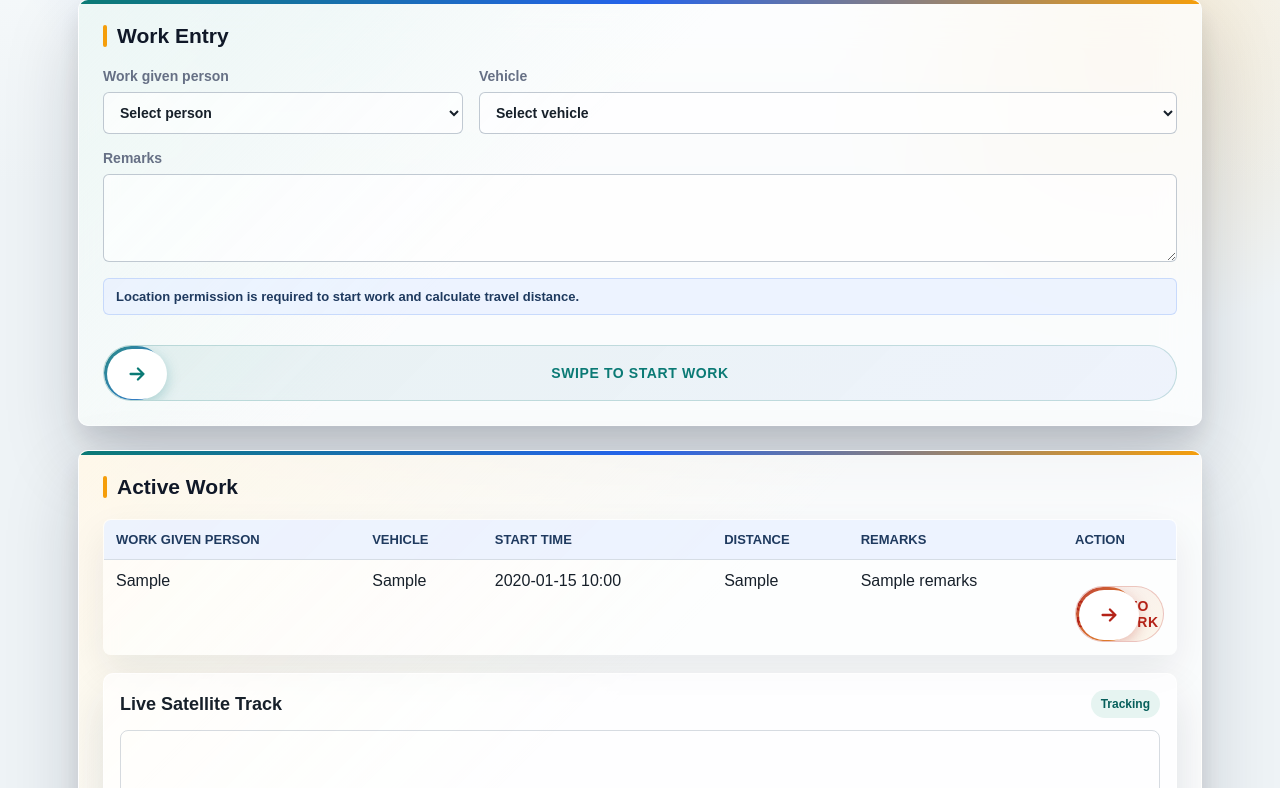
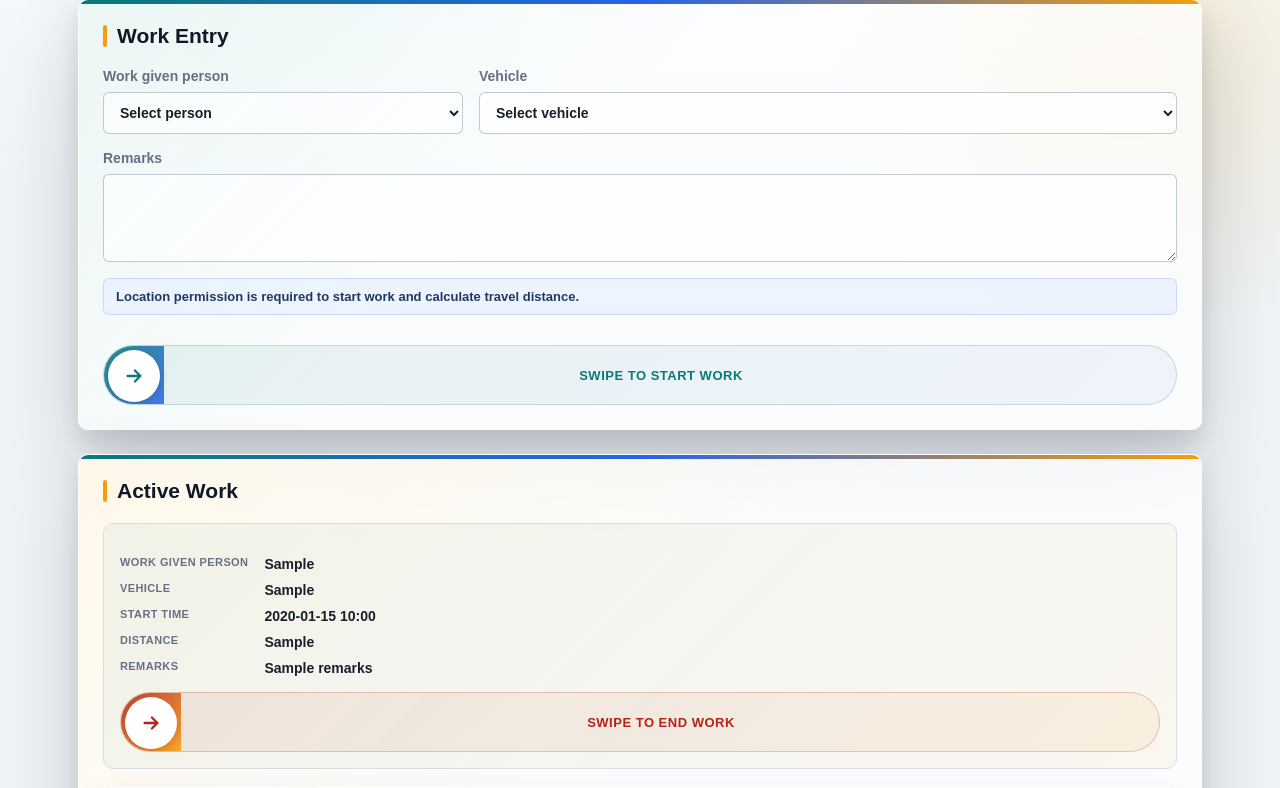
Before and after one commit to Gowtham-KR6672/Driverlogin, a Flask app: template templates/work_entry.html in a window 1280 px wide. Shown: the part 117-905 px from the top of the page. Run offline with Flask 3, Linux system fonts and the light colour scheme; the template is opened without the code that fills it: most values are stand-ins (such as "Sample title", 1, 10 or a date in 2020); a map, chart or similar area stays blank; some libraries are stand-ins or nearby versions.

Commit message:
Add files via upload

```diff
--- a/static/style.css
+++ b/static/style.css
@@ -1398,15 +1398,18 @@ tbody tr:last-child td {
 }
 
 .swipe {
+    display: block;
     margin-top: 14px;
+    max-width: 100%;
     width: 100%;
 }
 
 .swipe-track {
     background: linear-gradient(135deg, rgba(11, 122, 117, 0.08), rgba(37, 99, 235, 0.06));
     border: 1px solid rgba(11, 122, 117, 0.2);
-    border-radius: 999px;
-    height: 56px;
+    border-radius: 32px;
+    box-sizing: border-box;
+    height: 60px;
     overflow: hidden;
     position: relative;
     touch-action: pan-y;
@@ -1416,29 +1419,30 @@ tbody tr:last-child td {
 
 .swipe-fill {
     background: linear-gradient(135deg, rgba(11, 122, 117, 0.85), rgba(37, 99, 235, 0.85));
-    border-radius: 999px;
     height: 100%;
     left: 0;
     position: absolute;
     top: 0;
-    width: 50px;
+    width: 56px;
     z-index: 1;
 }
 
 .swipe-label {
     align-items: center;
+    bottom: 0;
     color: #0b7a75;
     display: flex;
-    font-size: 14px;
+    font-size: 13px;
     font-weight: 800;
-    height: 100%;
     justify-content: center;
-    letter-spacing: 0.6px;
+    left: 60px;
+    letter-spacing: 0.5px;
     pointer-events: none;
     position: absolute;
+    right: 18px;
+    text-align: center;
     text-transform: uppercase;
     top: 0;
-    width: 100%;
     z-index: 2;
 }
 
@@ -1446,20 +1450,20 @@ tbody tr:last-child td {
     align-items: center;
     background: #ffffff;
     border: none;
-    border-radius: 999px;
-    box-shadow: 0 4px 14px rgba(11, 122, 117, 0.28);
+    border-radius: 50%;
+    box-shadow: 0 2px 8px rgba(0, 0, 0, 0.18);
     color: #0b7a75;
     cursor: grab;
     display: flex;
-    height: 50px;
+    height: 52px;
     justify-content: center;
-    left: 3px;
+    left: 4px;
     padding: 0;
     position: absolute;
-    top: 3px;
+    top: 4px;
     touch-action: none;
     transform: translateX(0);
-    width: 60px;
+    width: 52px;
     z-index: 3;
 }
 
@@ -1487,7 +1491,7 @@ tbody tr:last-child td {
 
 .swipe-end .swipe-thumb {
     color: #b42318;
-    box-shadow: 0 4px 14px rgba(180, 35, 24, 0.28);
+    box-shadow: 0 2px 8px rgba(180, 35, 24, 0.28);
 }
 
 .swipe-confirmed .swipe-label {
@@ -1495,6 +1499,38 @@ tbody tr:last-child td {
     opacity: 1 !important;
 }
 
+.work-active-card {
+    background: linear-gradient(135deg, rgba(11, 122, 117, 0.05), rgba(245, 158, 11, 0.05));
+    border: 1px solid var(--line);
+    border-radius: 10px;
+    margin-top: 16px;
+    overflow: hidden;
+    padding: 16px;
+}
+
+.work-active-grid {
+    display: grid;
+    gap: 10px 16px;
+    grid-template-columns: max-content 1fr;
+    margin-bottom: 16px;
+}
+
+.work-active-grid dt {
+    color: var(--muted);
+    font-size: 11px;
+    font-weight: 800;
+    letter-spacing: 0.4px;
+    text-transform: uppercase;
+}
+
+.work-active-grid dd {
+    color: var(--text);
+    font-size: 14px;
+    font-weight: 700;
+    margin: 0;
+    word-break: break-word;
+}
+
 .btn-primary {
     background: var(--primary);
     color: white;
--- a/templates/work_entry.html
+++ b/templates/work_entry.html
@@ -53,26 +53,20 @@
 
 <section class="panel">
     <h2>Active Work</h2>
-    <table>
-        <thead>
-            <tr>
-                <th>Work Given Person</th>
-                <th>Vehicle</th>
-                <th>Start Time</th>
-                <th>Distance</th>
-                <th>Remarks</th>
-                <th>Action</th>
-            </tr>
-        </thead>
-        <tbody>
     {% for entry in entries %}
-                <tr>
-                    <td data-label="Work Given Person">{{ entry.work_given_person }}</td>
-                    <td data-label="Vehicle">{{ entry.vehicle_type|capitalize }}</td>
-                    <td data-label="Start Time">{{ entry.next_start_time.strftime("%Y-%m-%d %H:%M") }}</td>
-                    <td data-label="Distance" id="activeDistance">{{ entry.distance_display }}</td>
-                    <td data-label="Remarks">{{ entry.remarks or "-" }}</td>
-                    <td data-label="Action">
+        <div class="work-active-card">
+            <dl class="work-active-grid">
+                <dt>Work Given Person</dt>
+                <dd>{{ entry.work_given_person }}</dd>
+                <dt>Vehicle</dt>
+                <dd>{{ entry.vehicle_type|capitalize }}</dd>
+                <dt>Start Time</dt>
+                <dd>{{ entry.next_start_time.strftime("%Y-%m-%d %H:%M") }}</dd>
+                <dt>Distance</dt>
+                <dd id="activeDistance">{{ entry.distance_display }}</dd>
+                <dt>Remarks</dt>
+                <dd>{{ entry.remarks or "-" }}</dd>
+            </dl>
             <form method="post" action="{{ url_for('end_work_entry', entry_id=entry.id) }}" class="inline-form" id="endWorkForm{{ entry.id }}">
                 <div class="swipe swipe-end" data-swipe data-form-id="endWorkForm{{ entry.id }}" data-label="Swipe to End Work" data-confirmed-label="Ending…">
                     <div class="swipe-track">
@@ -85,15 +79,10 @@
                 </div>
                 <button type="submit" class="visually-hidden" tabindex="-1" aria-hidden="true">End</button>
             </form>
-                    </td>
-                </tr>
+        </div>
     {% else %}
-                <tr>
-                    <td colspan="6">No active work. Start a new work entry above.</td>
-                </tr>
+        <p class="empty-state">No active work. Start a new work entry above.</p>
     {% endfor %}
-        </tbody>
-    </table>
     {% if entries %}
         <div class="map-card work-map-card">
             <div class="map-card-header">
@@ -285,7 +274,7 @@
             position = value;
             const clamped = Math.max(0, Math.min(maxOffset, value));
             thumb.style.transform = "translateX(" + clamped + "px)";
-            fill.style.width = (clamped + thumb.offsetWidth) + "px";
+            fill.style.width = (clamped + thumb.offsetWidth + 8) + "px";
             const progress = maxOffset ? clamped / maxOffset : 0;
             label.style.opacity = String(Math.max(0, 1 - progress * 1.4));
         }
@@ -326,7 +315,7 @@
             if (confirmed) return;
             dragging = true;
             startX = event.clientX;
-            maxOffset = track.clientWidth - thumb.offsetWidth - 6;
+            maxOffset = track.clientWidth - thumb.offsetWidth - 8;
             thumb.setPointerCapture(event.pointerId);
             thumb.style.transition = "none";
             fill.style.transition = "none";
@@ -359,7 +348,7 @@
 
         window.addEventListener("resize", function () {
             if (!confirmed) {
-                maxOffset = track.clientWidth - thumb.offsetWidth - 6;
+                maxOffset = track.clientWidth - thumb.offsetWidth - 8;
                 reset(false);
             }
         });
```
Lines whose indentation alone changed are shown as unchanged.
